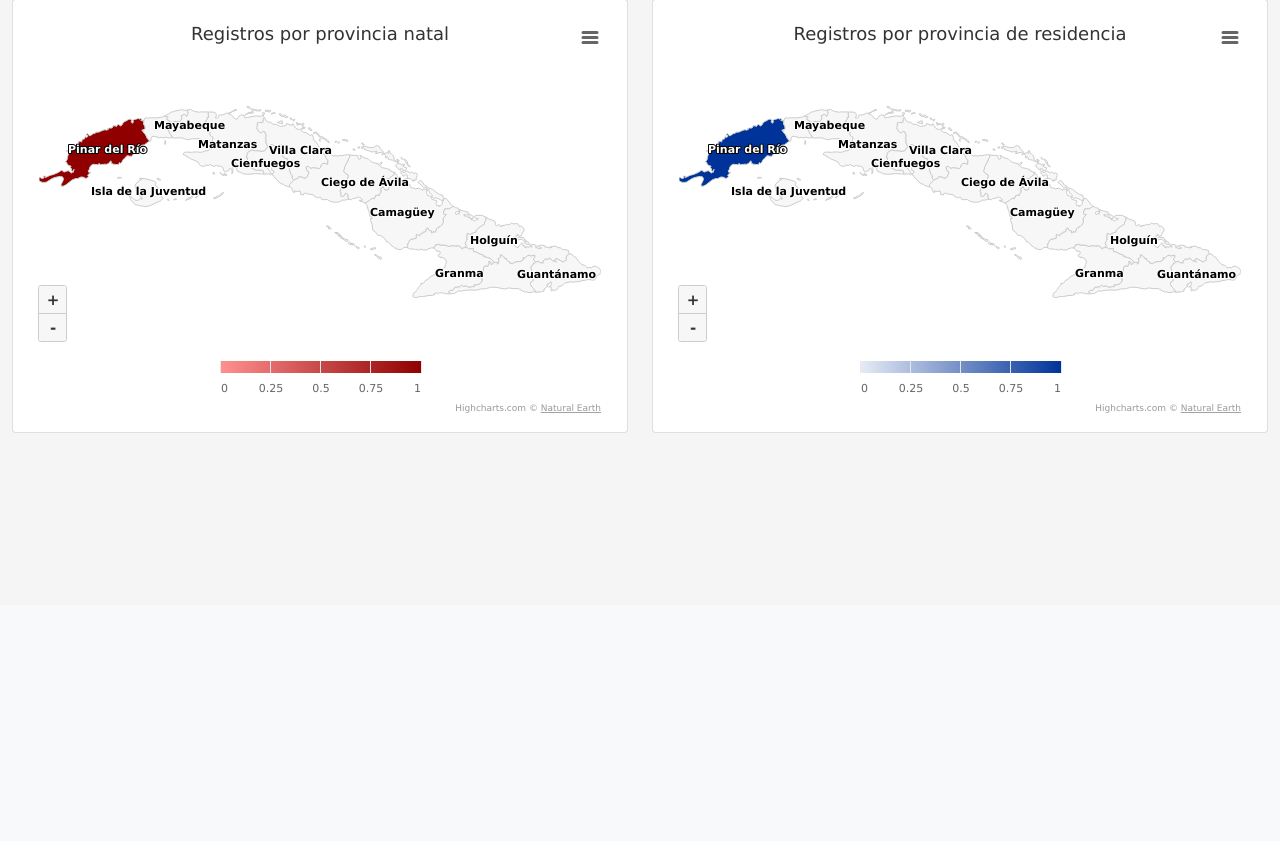
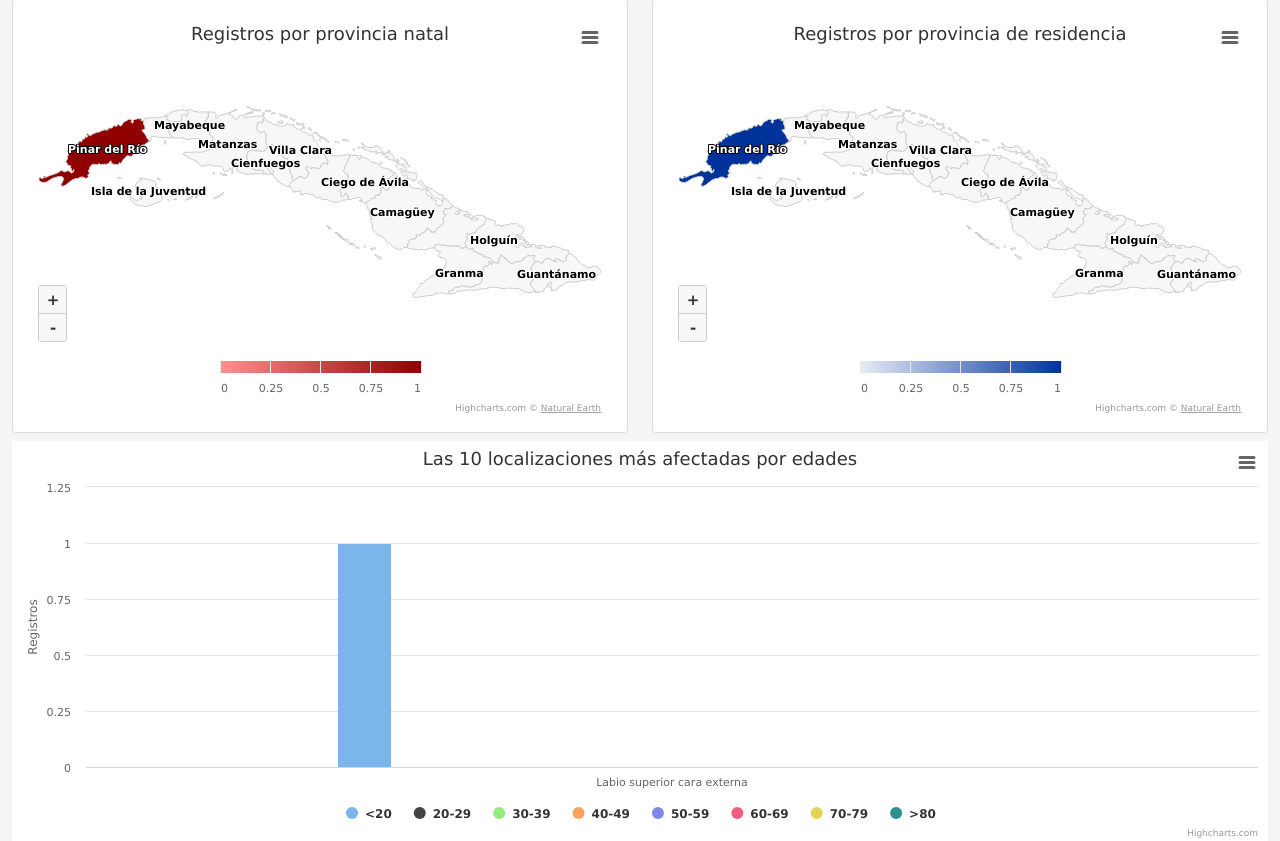
Before and after one commit to lazaroah02/sigipo, a Django app: page /dashboard/ in a window 1280 px wide. Shown: the part 195-1036 px from the top of the page. Before the commit the page ends 628 px from the top, so only its background shows below. Run offline with Django 3.2, Linux system fonts and the light colour scheme; data comes from the database, SQL or seed files in the repository; tables that the repository leaves empty hold one stand-in row (values such as "Sample post"); parts of the project's set-up code (start-up, migrations or seed data) failed here and were passed over; some libraries are stand-ins or nearby versions.

Commit message:
Added char and fixed query

```diff
--- a/apps/dashboard/views.py
+++ b/apps/dashboard/views.py
@@ -31,6 +31,9 @@ MATCH_PROVINCE_CODE = Case(
 
 less_than_20_count = Count(
     "patient", filter=Q(patient__age_at_diagnosis__lt=20), distinct=True
+)
+patient_in_20s = Count(
+    "patient", filter=Q(patient__age_at_diagnosis__range=(20, 29)), distinct=True
 )
 patient_in_30s = Count(
     "patient", filter=Q(patient__age_at_diagnosis__range=(30, 39)), distinct=True
@@ -113,6 +116,7 @@ class Dashboard(TemplateView):
                     .annotate(
                         num_subjects=Count("patient"),
                         less_than_20=less_than_20_count,
+                        patient_in_20s=patient_in_20s,
                         patient_in_30s=patient_in_30s,
                         patient_in_40s=patient_in_40s,
                         patient_in_50s=patient_in_50s,
--- /dev/null
+++ b/sigipo/static/js/internal/dashboard-charts.js
@@ -0,0 +1,67 @@
+(function () {
+  async function loadCharts() {
+    const topTen = await fetch("?data=top10").then((response) =>
+      response.json()
+    );
+
+    const categories = topTen.map(
+      (location) => location["primary_site__description"]
+    );
+
+    const lessThan20 = topTen.map((location) => location["less_than_20"]);
+    const lessIn20 = topTen.map((location) => location["less_in_20s"]);
+    const lessIn30 = topTen.map((location) => location["patient_in_30s"]);
+    const lessIn40 = topTen.map((location) => location["patient_in_40s"]);
+    const lessIn50 = topTen.map((location) => location["patient_in_50s"]);
+    const lessIn60 = topTen.map((location) => location["patient_in_60s"]);
+    const lessIn70 = topTen.map((location) => location["patient_in_70s"]);
+    const moreThan80 = topTen.map(
+      (location) => location["patient_more_than_80s"]
+    );
+
+    Highcharts.chart("chart-top-10", {
+      chart: {
+        type: "column",
+      },
+      title: {
+        text: "Las 10 localizaciones más afectadas por edades",
+      },
+      xAxis: {
+        categories: categories,
+        crosshair: true,
+      },
+      yAxis: {
+        min: 0,
+        title: {
+          text: "Registros",
+        },
+      },
+      tooltip: {
+        headerFormat: '<span style="font-size:10px">{point.key}</span><table>',
+        pointFormat:
+          '<tr><td style="color:{series.color};padding:0">{series.name}: </td>' +
+          '<td style="padding:0"><b>{point.y} mm</b></td></tr>',
+        footerFormat: "</table>",
+        shared: true,
+        useHTML: true,
+      },
+      plotOptions: {
+        column: {
+          pointPadding: 0.2,
+          borderWidth: 0,
+        },
+      },
+      series: [
+        { name: "<20", data: lessThan20 },
+        { name: "20-29", data: lessIn20 },
+        { name: "30-39", data: lessIn30 },
+        { name: "40-49", data: lessIn40 },
+        { name: "50-59", data: lessIn50 },
+        { name: "60-69", data: lessIn60 },
+        { name: "70-79", data: lessIn70 },
+        { name: ">80", data: moreThan80 },
+      ],
+    });
+  }
+  loadCharts();
+})();
--- a/sigipo/templates/dashboard/dashboard.html
+++ b/sigipo/templates/dashboard/dashboard.html
@@ -53,9 +53,16 @@
       </div>
     </div>
   </div>
+
+  <div class="row m-auto mt-2">
+    <div class="col">
+      <div id="chart-top-10"></div>
+    </div>
+  </div>
 </div>
 {% endblock content %}
 
 {% block endloads %}
 <script src="{% static 'js/internal/dashboard-map.js' %}"></script>
+<script src="{% static 'js/internal/dashboard-charts.js' %}"></script>
 {% endblock endloads %}
```
